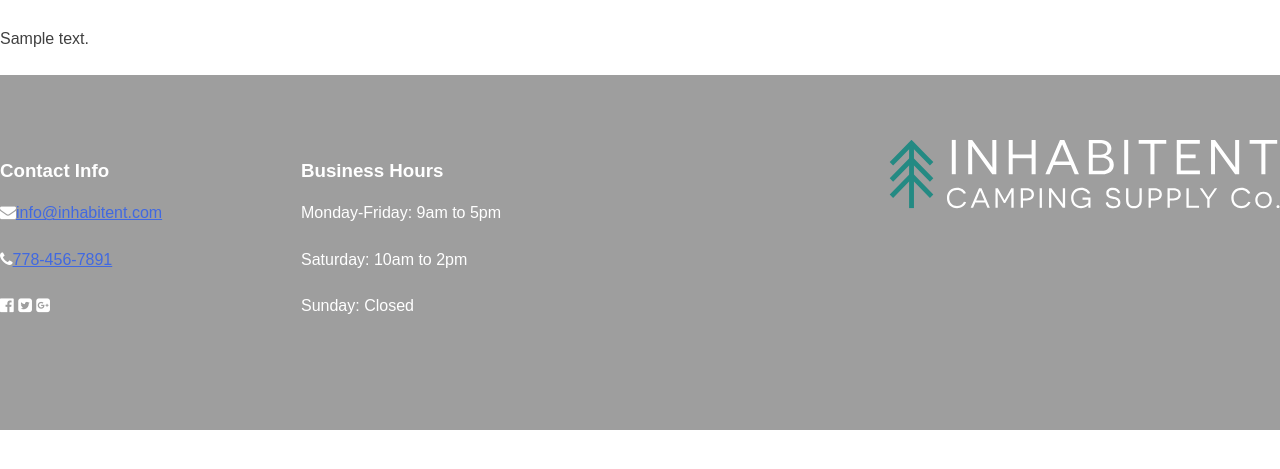
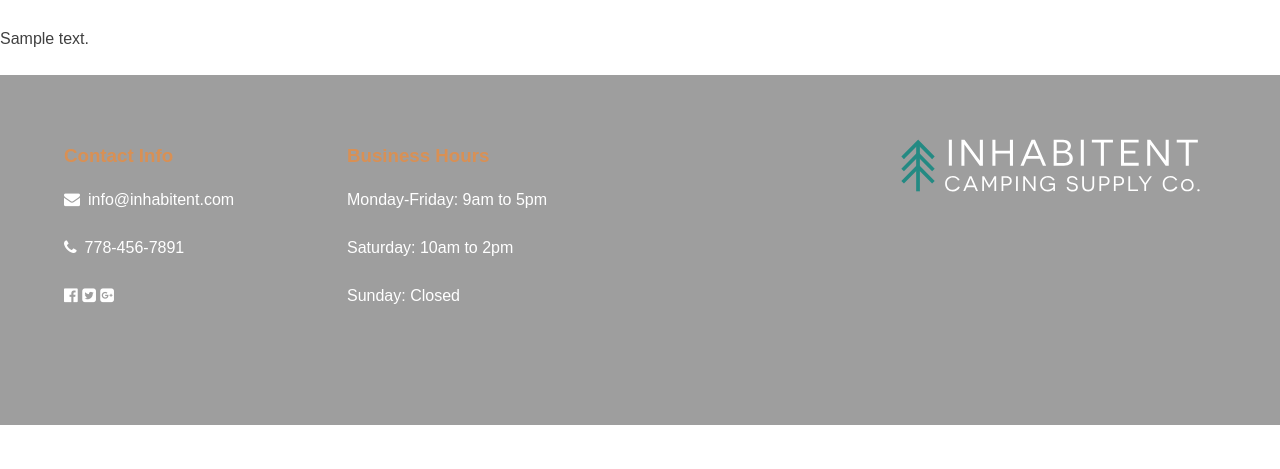
Before and after one commit to JordPlamondon/inhabitent, a WordPress theme: the page made by themes/inhabitent/home.php in a window 1280 px wide. Shown: the part 97-566 px from the top of the page. Run offline with PHP 8.4 and a stand-in for WordPress, Linux system fonts and the light colour scheme; the site name, menu and one post (Sample post) are stand-ins, and other content is empty.

Commit message:
style footer, logo, info

```diff
--- a/themes/inhabitent/sass/_footer.scss
+++ b/themes/inhabitent/sass/_footer.scss
@@ -1,25 +1,41 @@
 .site-footer {
   width: 100%;
-  height: 355px;
+  height: 350px;
   background: url('http://localhost:8888/inhabitentproject4/wp-content/uploads/2017/11/dark-wood.png') repeat;
-  padding-top: 4rem;
+  padding-top: 3rem;
   color: white;
-  line-height: 1.4;
+  line-height: 1.5;
   .container {
     display: flex;
     justify-content: space-between;
     flex-wrap: wrap;
   }
+  h3 {
+    color: #d99054;
+  }
   .footer-logo {
-    height: 50px;
-    width: 50%;
     display: flex;
     justify-content: flex-end;
+    padding-right: 5rem;
+    padding-top: 1rem;
+    height: 50px;
+    width: 380px;;
   }
   .site-info {
     text-align: center;
     width: 100%;
     text-transform: uppercase;
-    margin-bottom: 0;
+    // margin-bottom: 0;
+  }
+  .contact {
+    padding-left: 4rem;
+    a {
+      text-decoration: none;
+      color: white;
+      padding-left: 0.5rem;
+      }
+    }
+  .business {
+    padding-right: 15rem;
   }
 }
--- a/themes/inhabitent/style.css
+++ b/themes/inhabitent/style.css
@@ -285,11 +285,11 @@ big {
 
 .site-footer {
   width: 100%;
-  height: 355px;
+  height: 350px;
   background: url("http://localhost:8888/inhabitentproject4/wp-content/uploads/2017/11/dark-wood.png") repeat;
-  padding-top: 4rem;
+  padding-top: 3rem;
   color: white;
-  line-height: 1.4; }
+  line-height: 1.5; }
   .site-footer .container {
     display: -webkit-box;
     display: -ms-flexbox;
@@ -299,20 +299,31 @@ big {
             justify-content: space-between;
     -ms-flex-wrap: wrap;
         flex-wrap: wrap; }
+  .site-footer h3 {
+    color: #d99054; }
   .site-footer .footer-logo {
-    height: 50px;
-    width: 50%;
     display: -webkit-box;
     display: -ms-flexbox;
     display: flex;
     -webkit-box-pack: end;
         -ms-flex-pack: end;
-            justify-content: flex-end; }
+            justify-content: flex-end;
+    padding-right: 5rem;
+    padding-top: 1rem;
+    height: 50px;
+    width: 380px; }
   .site-footer .site-info {
     text-align: center;
     width: 100%;
-    text-transform: uppercase;
-    margin-bottom: 0; }
+    text-transform: uppercase; }
+  .site-footer .contact {
+    padding-left: 4rem; }
+    .site-footer .contact a {
+      text-decoration: none;
+      color: white;
+      padding-left: 0.5rem; }
+  .site-footer .business {
+    padding-right: 15rem; }
 
 .hero {
   display: -webkit-box;
```
Also changed, not shown: themes/inhabitent/build/css/style.min.css, 1 other file.
